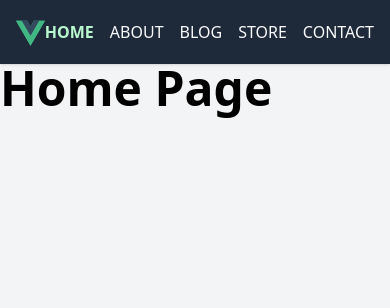
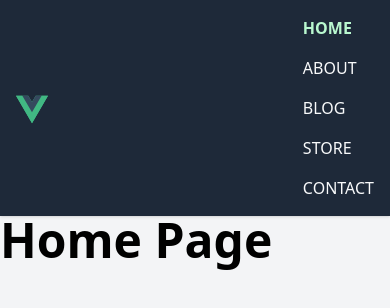
Before and after one commit to it27427/vue-3, a Vue app: page / in a window 390 px wide. Shown: the top 308 px of the page. Built offline with nearby package versions, Linux system fonts and the light colour scheme.

Commit message:
MainList Component Created Then It added in MainMenu.vue

```diff
--- /dev/null
+++ b/src/components/global/MainList.vue
@@ -0,0 +1,20 @@
+<script setup lang="ts">
+const navItems = [
+  { name: "Home", to: "/" },
+  { name: "About", to: "/about" },
+  { name: "Blog", to: "/blog" },
+  { name: "Store", to: "/store" },
+  { name: "Contact", to: "/contact" },
+];
+</script>
+
+<template>
+  <ul class="flex flex-col items-start space-y-4 md:flex-row md:items-center md:space-x-4">
+    <li v-for="item in navItems" :key="item.name" class="md:mb-0">
+      <router-link :to="item.to"
+        class="text-gray-50 hover:text-green-200 uppercase transition duration-500 ease-in-out">
+        {{ item.name }}
+      </router-link>
+    </li>
+  </ul>
+</template>
--- a/src/components/global/MainMenu.vue
+++ b/src/components/global/MainMenu.vue
@@ -1,11 +1,5 @@
 <script setup lang="ts">
-const navItems = [
-  { name: "Home", to: "/" },
-  { name: "About", to: "/about" },
-  { name: "Blog", to: "/blog" },
-  { name: "Store", to: "/store" },
-  { name: "Contact", to: "/contact" },
-];
+import MainList from "@/components/global/MainList.vue";
 </script>
 
 <template>
@@ -16,13 +10,6 @@ const navItems = [
       </router-link>
     </figure>
 
-    <ul class="flex items-center space-x-4">
-      <li v-for="item in navItems" :key="item.name">
-        <router-link :to="item.to"
-          class="text-gray-50 hover:text-green-200 uppercase transition duration-500 ease-in-out">
-          {{ item.name }}
-        </router-link>
-      </li>
-    </ul>
+    <MainList />
   </nav>
 </template>
```
